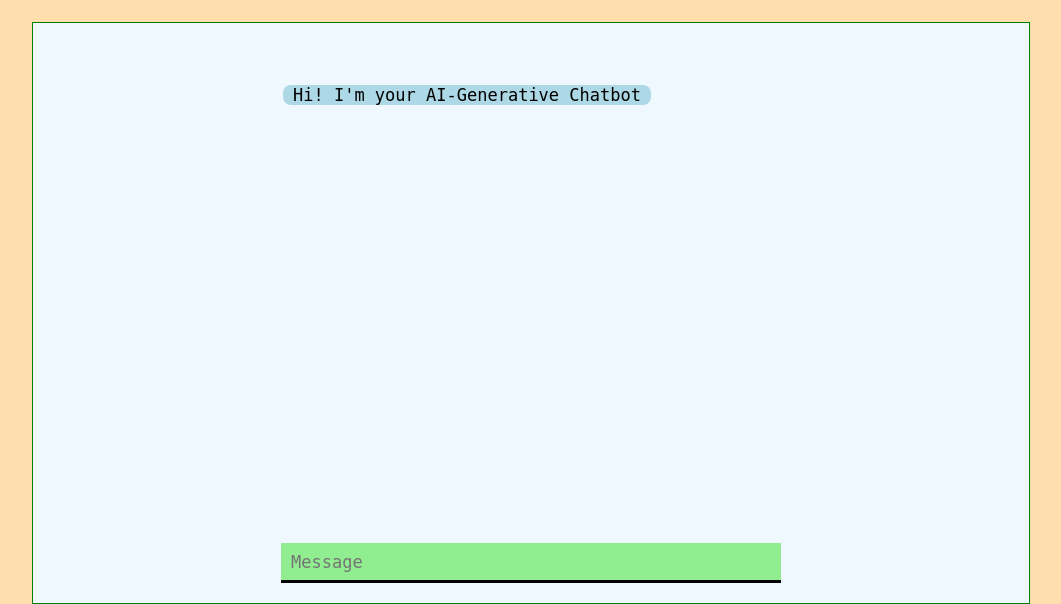
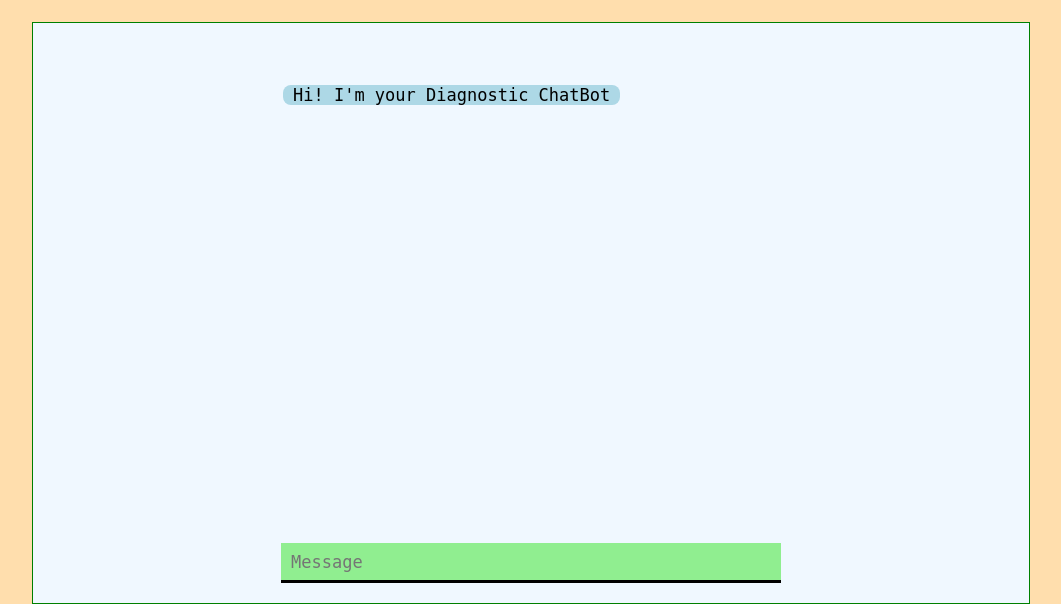
Before and after one commit to PiyushBhadauriya26/LLM-Chatbot, a Flask app: page / in a window 1280 px wide. Shown: the part 331-935 px from the top of the page, without its empty margins (109-1170 px from the left). Run offline with Flask 3, Linux system fonts and the light colour scheme; some libraries are stand-ins or nearby versions.

Commit message:
Update index.html

```diff
--- a/templates/index.html
+++ b/templates/index.html
@@ -100,7 +100,7 @@
             <div>
                 <div id="chatbox">
                     <div class="botText">
-                        <div><md-block> Hi! I'm your AI-Generative Chatbot </md></div>
+                        <div><md-block> Hi! I'm your Diagnostic ChatBot </md></div>
                     </div>
                 </div>
                 <div id="userInput">
```
